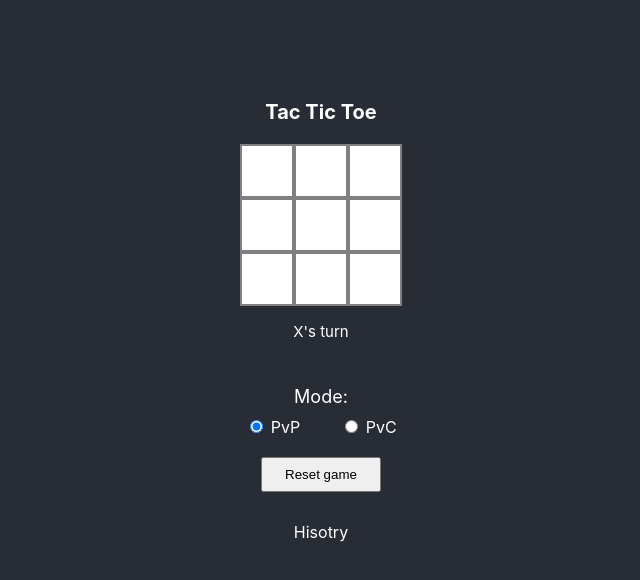
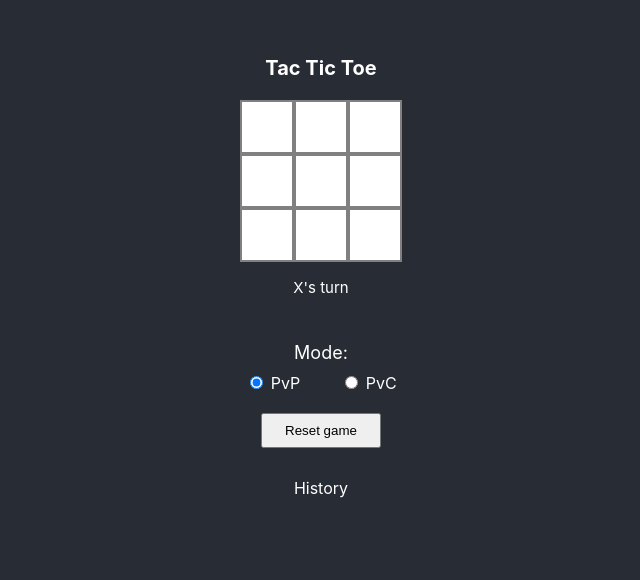
Before and after one commit to Woverlin/tac-tic-toe2, a React (Create React App) app: page / in a window 1280 px wide. Shown: the part 184-764 px from the top of the page, without its empty margins (319-959 px from the left). Built offline with nearby package versions, Linux system fonts and the light colour scheme.

Commit message:
fix game history

```diff
--- a/src/App.css
+++ b/src/App.css
@@ -19,7 +19,6 @@
   display: flex;
   flex-direction: column;
   align-items: center;
-  justify-content: center;
   color: white;
 }
 
--- a/src/components/TacTicItem/index.jsx
+++ b/src/components/TacTicItem/index.jsx
@@ -1,7 +1,7 @@
 import React from 'react';
 import './TacTicItem.scss'
-const TacticItem = ({ gribValue, onClick, className = '' }) => {
-    const value = gribValue === -1 ? null : gribValue === 1 ? 'X' : 'O'
+const TacticItem = ({ gridValue, onClick, className = '' }) => {
+    const value = gridValue === -1 ? null : gridValue === 1 ? 'X' : 'O'
     return (
         <div className={`tac-tic-item ${className}`} onClick={onClick}>
             {value}
--- a/src/pages/Home/HomeView.jsx
+++ b/src/pages/Home/HomeView.jsx
@@ -2,8 +2,8 @@ import React from "react";
 import { PLAYERS } from ".";
 import TacticItem from "../../components/TacTicItem";
 import './Home.scss';
-const HomeView = ({ table, player, onClick, winner, reset, mode, setMode, isGameRunning }) => {
-    const getWinnerName = (winner) =>  winner === 2 ? 'No one win' : winner === 1 ? 'X win' : 'O win';
+const HomeView = ({ table, player, onClick, winner, reset, mode, onChangeMode }) => {
+    const getWinnerName = (winner) => winner === 2 ? 'No one win' : winner === 1 ? 'X win' : 'O win';
 
     let historyGame = localStorage.getItem('historyGame');
     if (historyGame && Array.isArray(JSON.parse(historyGame))) {
@@ -20,7 +20,7 @@ const HomeView = ({ table, player, onClick, winner, reset, mode, setMode, isGame
                     {col?.map((row, indexRow) =>
                         <TacticItem
                             key={indexCol + indexRow}
-                            gribValue={table[indexCol][indexRow]}
+                            gridValue={table[indexCol][indexRow]}
                             className={`tactic${indexCol}${indexRow}`}
                             onClick={() => onClick(indexCol, indexRow, player, false)} />)}
                 </div>
@@ -40,13 +40,12 @@ const HomeView = ({ table, player, onClick, winner, reset, mode, setMode, isGame
                 <div className='game-mode__title'>
                     Mode:
                 </div>
-
                 <div >
-                    <span>
-                        <input onChange={() => !isGameRunning && setMode(0)} checked={mode === 0} type="radio" /> PvP
+                    <span >
+                        <input id='pvp-mode' onChange={() => onChangeMode(0)} checked={mode === 0} type="radio" /> PvP
                     </span>
                     <span>
-                        <input onChange={() => !isGameRunning && setMode(1)} type="radio" checked={mode === 1} /> PvC
+                        <input onChange={() =>  onChangeMode(1)} type="radio" checked={mode === 1} /> PvC
                     </span>
                 </div>
             </div>
@@ -55,7 +54,7 @@ const HomeView = ({ table, player, onClick, winner, reset, mode, setMode, isGame
             </button>
             <div className='history-container'>
                 <div>
-                    Hisotry
+                    History
                 </div>
                 {historyGame?.map((item, index) => <div className='history-item' key={index} >
                     <span>
--- a/src/pages/Home/index.jsx
+++ b/src/pages/Home/index.jsx
@@ -6,8 +6,8 @@ export const PLAYERS = {
     TWO: 0,
 };
 const Home = () => {
-    const initTabel = [new Array(3).fill(-1), new Array(3).fill(-1), new Array(3).fill(-1)];
-    const [table, setTable] = useState(initTabel);
+    const initTable = [new Array(3).fill(-1), new Array(3).fill(-1), new Array(3).fill(-1)];
+    const [table, setTable] = useState(initTable);
     const [player, setPlayer] = useState(PLAYERS.ONE)
     const [winner, setWinner] = useState(-1);
     const [mode, setMode] = useState(0);
@@ -31,14 +31,14 @@ const Home = () => {
 
     const onCheckWinner = (player) => {
         const diagonals = checkDiagonals(player);
-        const winer = checkVerticalsAndHorizontals(player);
+        const winner = checkVerticalsAndHorizontals(player);
 
         if (diagonals !== -1) {
             return diagonals;
         }
 
-        if (winer !== -1) {
-            return winer;
+        if (winner !== -1) {
+            return winner;
         }
 
         if (checkNoOneWin()) {
@@ -92,7 +92,7 @@ const Home = () => {
         localStorage.removeItem("tableData");
     }
 
-    const ComputerCheck = (player) => {
+    const computerCheck = (player) => {
         let col = 0;
         let row = 0;
         do {
@@ -107,12 +107,12 @@ const Home = () => {
         let historyGame = localStorage.getItem("historyGame");
         if (historyGame && Array.isArray(JSON.parse(historyGame))) {
             historyGame = JSON.parse(historyGame)
-        }
+        } else historyGame = []
         historyGame.push({ winnerId: winner });
         localStorage.setItem('historyGame', JSON.stringify(historyGame))
     }
 
-    const onClick = (col, row, player, isComputor = false) => {
+    const onClick = (col, row, player, isComputer = false) => {
         if (table[col][row] !== -1 || winner !== -1) return null;
         setIsGameRunning(true)
         table[col][row] = player;
@@ -125,21 +125,27 @@ const Home = () => {
         }
         changePlayer(player);
         localStorage.setItem('tableData', JSON.stringify(table))
-        localStorage.setItem('mode', mode.toString());
 
-        if (!isComputor && mode === 1 && newWinner === -1) {
+
+        if (!isComputer && mode === 1 && newWinner === -1) {
             const nextPlayer = player === PLAYERS.TWO ? PLAYERS.ONE : PLAYERS.TWO;
-            ComputerCheck(nextPlayer)
+            computerCheck(nextPlayer)
         }
     }
 
     const reset = () => {
-        setTable(initTabel);
+        setTable(initTable);
         setWinner(-1);
         setPlayer(PLAYERS.ONE);
         resetTable()
     }
 
-    return <HomeView {...{ table, player, onClick, reset, winner, mode, setMode, isGameRunning }} />;
+    const onChangeMode = (mode) => {
+        if (isGameRunning) return null;
+        setMode(mode);
+        localStorage.setItem('mode', mode.toString());
+    }
+
+    return <HomeView {...{ table, player, onClick, reset, winner, mode, setMode, isGameRunning, onChangeMode }} />;
 };
 export default Home;
```
